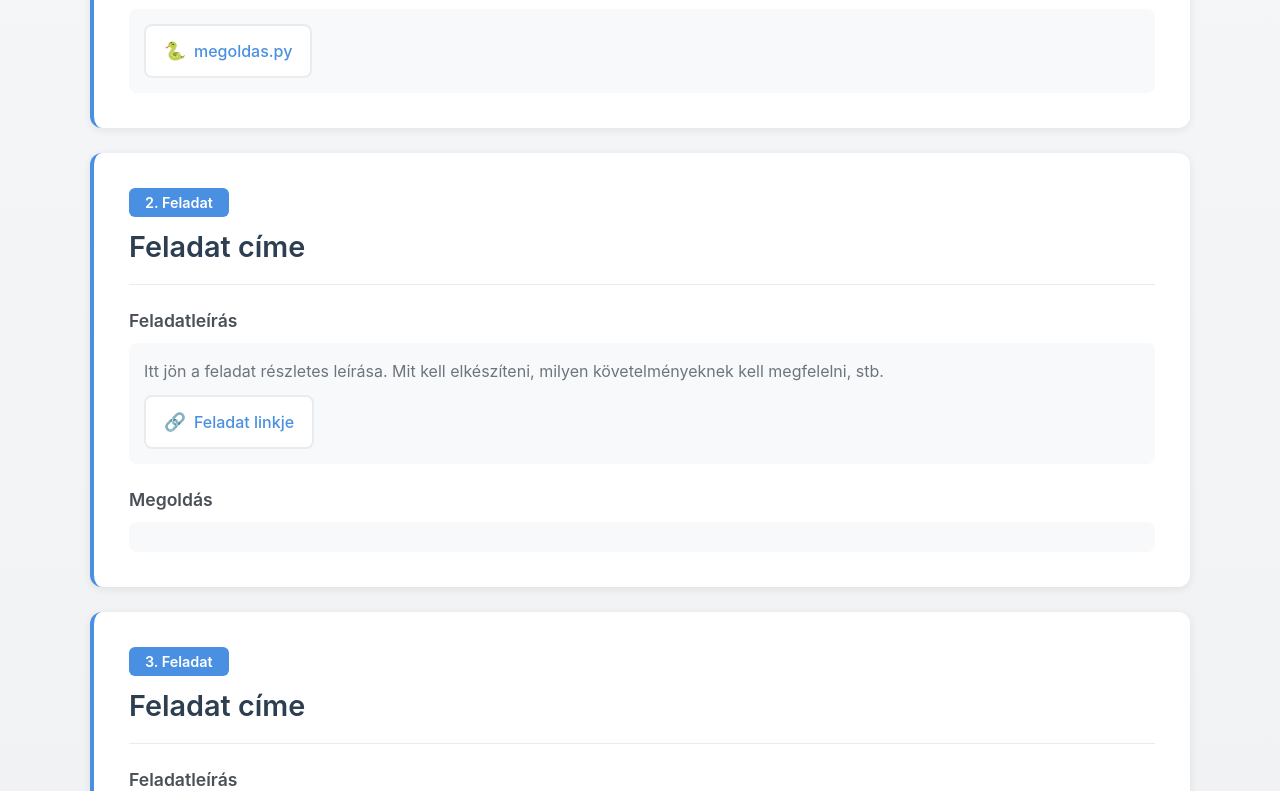
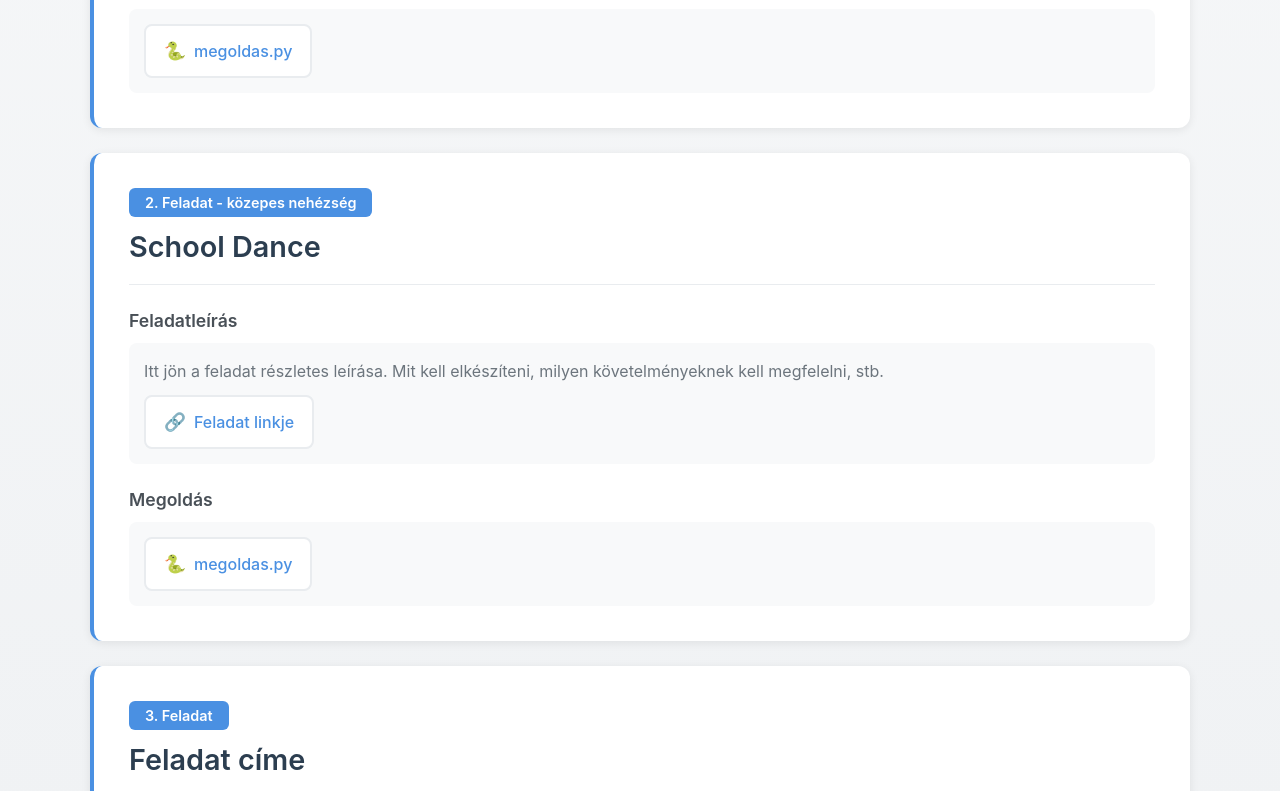
Before and after one commit to Dompike/algo, a plain HTML site: page index.html in a window 1280 px wide. Shown: the part 660-1451 px from the top of the page. Drawn offline with Linux system fonts and the light colour scheme.

Commit message:
Update index.html

```diff
--- a/index.html
+++ b/index.html
@@ -194,15 +194,15 @@
 
         <div class="assignment-card">
             <div class="assignment-header">
-                <div class="assignment-number">2. Feladat</div>
-                <h2 class="assignment-title">Feladat címe</h2>
+                <div class="assignment-number">2. Feladat - közepes nehézség</div>
+                <h2 class="assignment-title">School Dance</h2>
             </div>
 
             <div class="section">
                 <h3 class="section-title">Feladatleírás</h3>
                 <div class="section-content">
                     <p style="margin-bottom: 10px;">Itt jön a feladat részletes leírása. Mit kell elkészíteni, milyen követelményeknek kell megfelelni, stb.</p>
-                    <a href="#" class="file-link" target="_blank" rel="noopener noreferrer">
+                    <a href="https://cses.fi/problemset/result/15061407/" class="file-link" target="_blank" rel="noopener noreferrer">
                         <span class="file-icon">🔗</span>
                         Feladat linkje
                     </a>
@@ -212,7 +212,10 @@
             <div class="section">
                 <h3 class="section-title">Megoldás</h3>
                 <div class="section-content">
-
+                    <a href="school_dance.py" class="file-link" download>
+                        <span class="file-icon">🐍</span>
+                        megoldas.py
+                    </a>
                 </div>
             </div>
         </div>
```
